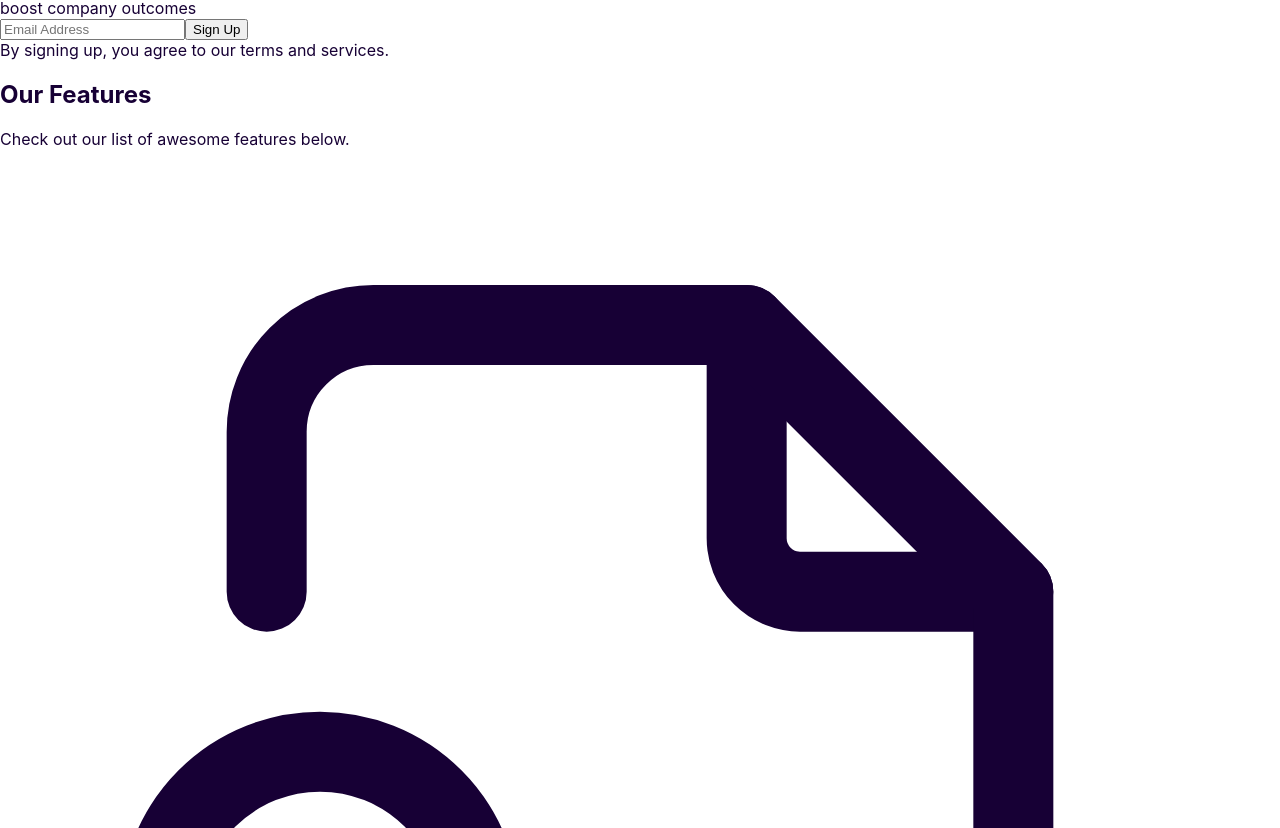
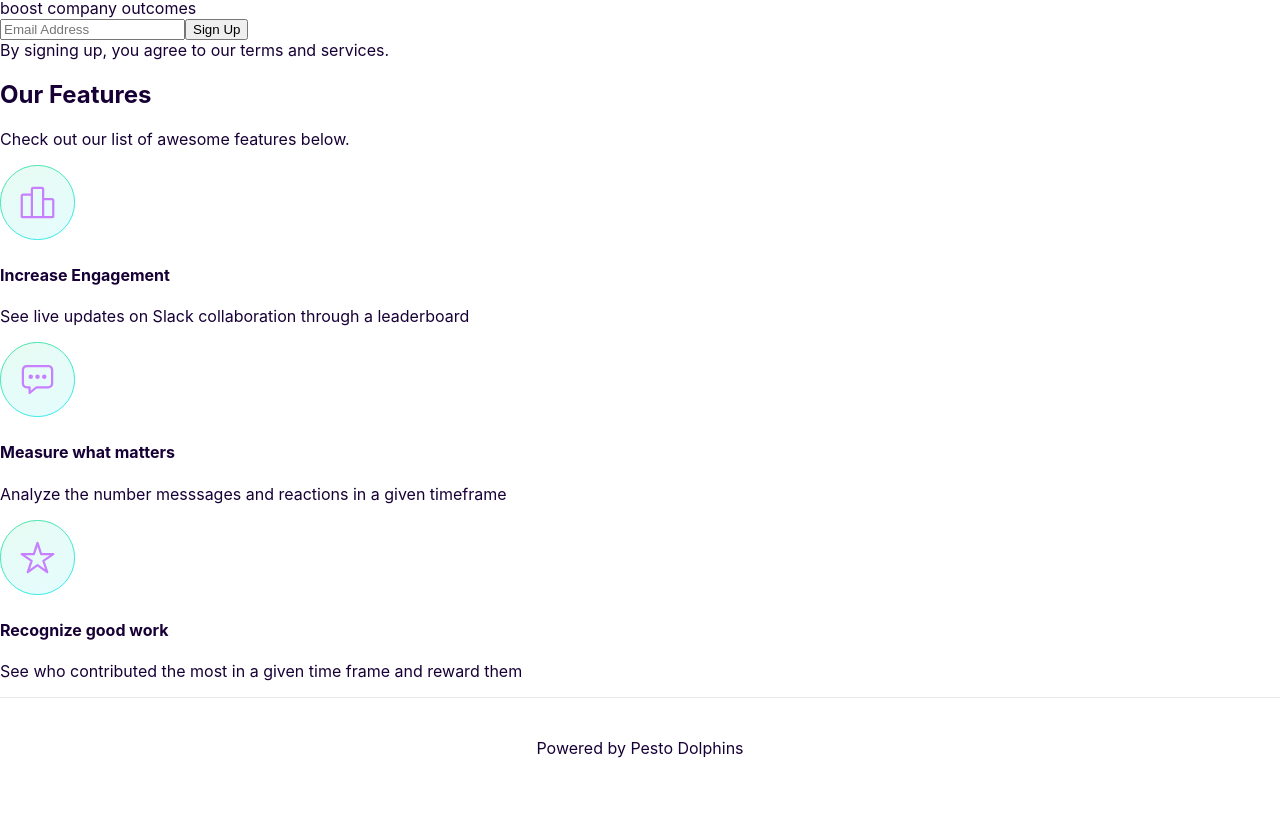
Before and after one commit to spd1-3/pesto-dolphins, a Next.js app in the folder Frontend/: page / in a window 1280 px wide. Shown: the part 2752-3580 px from the top of the page. After the commit the page ends 3549 px from the top, so only its background shows below. Built offline with nearby package versions, Linux system fonts and the light colour scheme.

Commit message:
Update landing page features to match designs

```diff
--- a/Frontend/pages/index.js
+++ b/Frontend/pages/index.js
@@ -10,7 +10,7 @@ export default function Home() {
             </Head>
             <header className="w-full px-3 antialiased bg-indigo-600 select-none lg:px-6">
                 <div className="mx-auto max-w-7xl">
-        <nav className="flex items-center w-full h-24" xData="{ showMenu: false }">
+                    <nav className="flex items-center w-full h-24">
                         <div className="relative flex flex-wrap items-center justify-between w-full h-24 mx-auto font-medium md:justify-center">
                             <a href="#_" className="w-1/4 py-4 pl-6 pr-4 md:pl-4 md:py-0">
                                 <span className="text-xl font-black leading-none text-white select-none logo">pesto<br />dolphins<span className="text-pink-500">.</span></span>
@@ -60,89 +60,75 @@ export default function Home() {
                     <p className="mt-2 text-lg text-center text-gray-600">Check out our list of awesome features below.</p>
                     <div className="grid grid-cols-4 gap-8 mt-10 sm:grid-cols-8 lg:grid-cols-12 sm:px-8 xl:px-0">
 
-            <div className="relative flex flex-col items-center justify-between col-span-4 px-8 py-12 space-y-4 overflow-hidden bg-gray-100 sm:rounded-xl">
-                <div className="p-3 text-white bg-blue-500 rounded-full">
-                    <svg xmlns="http://www.w3.org/2000/svg" className="w-8 h-8 " viewBox="0 0 24 24" strokeWidth="1.5" stroke="currentColor" fill="none" strokeLinecap="round" strokeLinejoin="round">
-                        <path stroke="none" d="M0 0h24v24H0z" fill="none" />
-                        <path d="M14 3v4a1 1 0 0 0 1 1h4" />
-                        <path d="M5 8v-3a2 2 0 0 1 2 -2h7l5 5v11a2 2 0 0 1 -2 2h-5" />
-                        <circle cx="6" cy="14" r="3" />
-                        <path d="M4.5 17l-1.5 5l3 -1.5l3 1.5l-1.5 -5" />
+                        <div className="relative flex flex-col items-center justify-between col-span-4 px-8 py-12 space-y-4 overflow-hidden sm:rounded-xl">
+                            <div className="p-3 text-white">
+                                <svg width="75" height="75" viewBox="0 0 100 100" fill="none" xmlns="http://www.w3.org/2000/svg">
+                                    <circle cx="50" cy="50" r="50" fill="url(#paint0_linear)" fillOpacity="0.1"/>
+                                    <circle cx="50" cy="50" r="49.5" stroke="url(#paint1_linear)"/>
+                                    <path d="M29 41V68.75C29 68.9489 29.079 69.1397 29.2197 69.2803C29.3603 69.421 29.5511 69.5 29.75 69.5H42.5V41C42.5 40.6022 42.342 40.2206 42.0607 39.9393C41.7794 39.658 41.3978 39.5 41 39.5H30.5C30.1022 39.5 29.7206 39.658 29.4393 39.9393C29.158 40.2206 29 40.6022 29 41V41ZM56 30.5H44C43.6022 30.5 43.2206 30.658 42.9393 30.9393C42.658 31.2206 42.5 31.6022 42.5 32V69.5H57.5V32C57.5 31.6022 57.342 31.2206 57.0607 30.9393C56.7794 30.658 56.3978 30.5 56 30.5V30.5ZM69.5 45.5H59C58.6022 45.5 58.2206 45.658 57.9393 45.9393C57.658 46.2206 57.5 46.6022 57.5 47V69.5H70.25C70.4489 69.5 70.6397 69.421 70.7803 69.2803C70.921 69.1397 71 68.9489 71 68.75V47C71 46.6022 70.842 46.2206 70.5607 45.9393C70.2794 45.658 69.8978 45.5 69.5 45.5Z" stroke="#C780FF" strokeWidth="3" strokeLinecap="round" strokeLinejoin="round"/>
+                                    <defs>
+                                        <linearGradient id="paint0_linear" x1="0" y1="0" x2="50" y2="100" gradientUnits="userSpaceOnUse">
+                                            <stop stopColor="#1EDC83"/>
+                                            <stop offset="1" stopColor="#00E4E4"/>
+                                        </linearGradient>
+                                        <linearGradient id="paint1_linear" x1="0" y1="0" x2="50" y2="100" gradientUnits="userSpaceOnUse">
+                                            <stop stopColor="#1EDC83"/>
+                                            <stop offset="1" stopColor="#00E4E4"/>
+                                        </linearGradient>
+                                    </defs>
                                 </svg>
                             </div>
-                <h4 className="text-xl font-medium text-gray-700">Certifications</h4>
-                <p className="text-base text-center text-gray-500">Each of our plan will provide you and your team with certifications.</p>
+                            <h4 className="text-xl font-medium text-gray-700">Increase Engagement</h4>
+                            <p className="text-base text-center text-gray-500">See live updates on Slack collaboration through a leaderboard</p>
                         </div>
 
-            <div className="flex flex-col items-center justify-between col-span-4 px-8 py-12 space-y-4 bg-gray-100 sm:rounded-xl">
-                <div className="p-3 text-white bg-blue-500 rounded-full">
-                    <svg xmlns="http://www.w3.org/2000/svg" className="w-8 h-8 " viewBox="0 0 24 24" strokeWidth="1.5" stroke="currentColor" fill="none" strokeLinecap="round" strokeLinejoin="round">
-                        <path stroke="none" d="M0 0h24v24H0z" fill="none" />
-                        <path d="M18 8a3 3 0 0 1 0 6" />
-                        <path d="M10 8v11a1 1 0 0 1 -1 1h-1a1 1 0 0 1 -1 -1v-5" />
-                        <path d="M12 8h0l4.524 -3.77a0.9 .9 0 0 1 1.476 .692v12.156a0.9 .9 0 0 1 -1.476 .692l-4.524 -3.77h-8a1 1 0 0 1 -1 -1v-4a1 1 0 0 1 1 -1h8" />
+                        <div className="flex flex-col items-center justify-between col-span-4 px-8 py-12 space-y-4 sm:rounded-xl">
+                            <div className="p-3 text-white">
+                                <svg width="75" height="75" viewBox="0 0 100 100" fill="none" xmlns="http://www.w3.org/2000/svg">
+                                    <circle cx="50" cy="50" r="50" fill="url(#paint0_linear)" fillOpacity="0.1"/>
+                                    <circle cx="50" cy="50" r="49.5" stroke="url(#paint1_linear)"/>
+                                    <path d="M64.25 32H35.75C34.3588 32.004 33.0258 32.5584 32.0421 33.5421C31.0584 34.5258 30.504 35.8588 30.5 37.25V55.25C30.504 56.6412 31.0584 57.9742 32.0421 58.9579C33.0258 59.9416 34.3588 60.496 35.75 60.5H39.5V68L48.2863 60.6744C48.4212 60.5617 48.5914 60.5 48.7672 60.5H64.25C65.6412 60.496 66.9742 59.9416 67.9579 58.9579C68.9416 57.9742 69.496 56.6412 69.5 55.25V37.25C69.496 35.8588 68.9416 34.5258 67.9579 33.5421C66.9742 32.5584 65.6412 32.004 64.25 32V32Z" stroke="#C780FF" strokeWidth="3" strokeLinejoin="round"/>
+                                    <path d="M42.5 46.25C42.5 47.0784 41.8284 47.75 41 47.75C40.1716 47.75 39.5 47.0784 39.5 46.25C39.5 45.4216 40.1716 44.75 41 44.75C41.8284 44.75 42.5 45.4216 42.5 46.25Z" fill="black" stroke="#C780FF" strokeWidth="3"/>
+                                    <path d="M51.5 46.25C51.5 47.0784 50.8284 47.75 50 47.75C49.1716 47.75 48.5 47.0784 48.5 46.25C48.5 45.4216 49.1716 44.75 50 44.75C50.8284 44.75 51.5 45.4216 51.5 46.25Z" fill="black" stroke="#C780FF" strokeWidth="3"/>
+                                    <path d="M60.5 46.25C60.5 47.0784 59.8284 47.75 59 47.75C58.1716 47.75 57.5 47.0784 57.5 46.25C57.5 45.4216 58.1716 44.75 59 44.75C59.8284 44.75 60.5 45.4216 60.5 46.25Z" fill="black" stroke="#C780FF" strokeWidth="3"/>
+                                    <defs>
+                                        <linearGradient id="paint0_linear" x1="0" y1="0" x2="50" y2="100" gradientUnits="userSpaceOnUse">
+                                            <stop stopColor="#1EDC83"/>
+                                            <stop offset="1" stopColor="#00E4E4"/>
+                                        </linearGradient>
+                                        <linearGradient id="paint1_linear" x1="0" y1="0" x2="50" y2="100" gradientUnits="userSpaceOnUse">
+                                            <stop stopColor="#1EDC83"/>
+                                            <stop offset="1" stopColor="#00E4E4"/>
+                                        </linearGradient>
+                                    </defs>
                                 </svg>
                             </div>
-                <h4 className="text-xl font-medium text-gray-700">Notifications</h4>
-                <p className="text-base text-center text-gray-500">Send out notifications to all your customers to keep them engaged.</p>
+                            <h4 className="text-xl font-medium text-gray-700">Measure what matters</h4>
+                            <p className="text-base text-center text-gray-500">Analyze the number messsages and reactions in a given timeframe</p>
                         </div>
 
-            <div className="flex flex-col items-center justify-between col-span-4 px-8 py-12 space-y-4 bg-gray-100 sm:rounded-xl">
-                <div className="p-3 text-white bg-blue-500 rounded-full">
-                    <svg xmlns="http://www.w3.org/2000/svg" className="w-8 h-8 " viewBox="0 0 24 24" strokeWidth="1.5" stroke="currentColor" fill="none" strokeLinecap="round" strokeLinejoin="round">
-                        <path stroke="none" d="M0 0h24v24H0z" fill="none" />
-                        <polyline points="12 3 20 7.5 20 16.5 12 21 4 16.5 4 7.5 12 3" />
-                        <line x1="12" y1="12" x2="20" y2="7.5" />
-                        <line x1="12" y1="12" x2="12" y2="21" />
-                        <line x1="12" y1="12" x2="4" y2="7.5" />
-                        <line x1="16" y1="5.25" x2="8" y2="9.75" />
+                        <div className="flex flex-col items-center justify-between col-span-4 px-8 py-12 space-y-4 sm:rounded-xl">
+                            <div className="p-3 text-white">
+                            <svg width="75" height="75" viewBox="0 0 100 100" fill="none" xmlns="http://www.w3.org/2000/svg">
+                                    <circle cx="50" cy="50" r="50" fill="url(#paint0_linear)" fillOpacity="0.1"/>
+                                    <circle cx="50" cy="50" r="49.5" stroke="url(#paint1_linear)"/>
+                                <path d="M71 45.5H54.875L50 30.5L45.125 45.5H29L42.125 54.5L37.0625 69.5L50 60.125L62.9375 69.5L57.875 54.5L71 45.5Z" stroke="#C780FF" strokeWidth="3" strokeLinejoin="round"/>
+                                <defs>
+                                    <linearGradient id="paint0_linear" x1="0" y1="0" x2="50" y2="100" gradientUnits="userSpaceOnUse">
+                                        <stop stopColor="#1EDC83"/>
+                                        <stop offset="1" stopColor="#00E4E4"/>
+                                    </linearGradient>
+                                    <linearGradient id="paint1_linear" x1="0" y1="0" x2="50" y2="100" gradientUnits="userSpaceOnUse">
+                                        <stop stopColor="#1EDC83"/>
+                                        <stop offset="1" stopColor="#00E4E4"/>
+                                    </linearGradient>
+                                </defs>
                             </svg>
+
                             </div>
-                <h4 className="text-xl font-medium text-gray-700">Bundles</h4>
-                <p className="text-base text-center text-gray-500">High-quality bundles of awesome tools to help you out.</p>
+                            <h4 className="text-xl font-medium text-gray-700">Recognize good work</h4>
+                            <p className="text-base text-center text-gray-500">See who contributed the most in a given time frame and reward them</p>
                         </div>
-
-            <div className="flex flex-col items-center justify-between col-span-4 px-8 py-12 space-y-4 bg-gray-100 sm:rounded-xl">
-                <div className="p-3 text-white bg-blue-500 rounded-full">
-                    <svg xmlns="http://www.w3.org/2000/svg" className="w-8 h-8 " viewBox="0 0 24 24" strokeWidth="1.5" stroke="currentColor" fill="none" strokeLinecap="round" strokeLinejoin="round">
-                        <path stroke="none" d="M0 0h24v24H0z" fill="none" />
-                        <path d="M8 9l3 3l-3 3" />
-                        <line x1="13" y1="15" x2="16" y2="15" />
-                        <rect x="3" y="4" width="18" height="16" rx="2" />
-                    </svg>
-                </div>
-                <h4 className="text-xl font-medium text-gray-700">Developer Tools</h4>
-                <p className="text-base text-center text-gray-500">Developer tools to help grow your application and keep it up-to-date.</p>
-            </div>
-
-            <div className="flex flex-col items-center justify-between col-span-4 px-8 py-12 space-y-4 bg-gray-100 sm:rounded-xl">
-                <div className="p-3 text-white bg-blue-500 rounded-full">
-                    <svg xmlns="http://www.w3.org/2000/svg" className="w-8 h-8 " viewBox="0 0 24 24" strokeWidth="1.5" stroke="currentColor" fill="none" strokeLinecap="round" strokeLinejoin="round">
-                        <path stroke="none" d="M0 0h24v24H0z" fill="none" />
-                        <line x1="9.5" y1="11" x2="9.51" y2="11" />
-                        <line x1="14.5" y1="11" x2="14.51" y2="11" />
-                        <path d="M9.5 15a3.5 3.5 0 0 0 5 0" />
-                        <path d="M7 5h1v-2h8v2h1a3 3 0 0 1 3 3v9a3 3 0 0 1 -3 3v1h-10v-1a3 3 0 0 1 -3 -3v-9a3 3 0 0 1 3 -3" />
-                    </svg>
-                </div>
-                <h4 className="text-xl font-medium text-gray-700">Building Blocks</h4>
-                <p className="text-base text-center text-gray-500">The right kind of building blocks to take your company to the next level.</p>
-            </div>
-
-            <div className="flex flex-col items-center justify-between col-span-4 px-8 py-12 space-y-4 bg-gray-100 sm:rounded-xl">
-                <div className="p-3 text-white bg-blue-500 rounded-full">
-                    <svg xmlns="http://www.w3.org/2000/svg" className="w-8 h-8 " viewBox="0 0 24 24" strokeWidth="1.5" stroke="currentColor" fill="none" strokeLinecap="round" strokeLinejoin="round">
-                        <path stroke="none" d="M0 0h24v24H0z" fill="none" />
-                        <line x1="15" y1="5" x2="15" y2="7" />
-                        <line x1="15" y1="11" x2="15" y2="13" />
-                        <line x1="15" y1="17" x2="15" y2="19" />
-                        <path d="M5 5h14a2 2 0 0 1 2 2v3a2 2 0 0 0 0 4v3a2 2 0 0 1 -2 2h-14a2 2 0 0 1 -2 -2v-3a2 2 0 0 0 0 -4v-3a2 2 0 0 1 2 -2" />
-                    </svg>
-                </div>
-                <h4 className="text-xl font-medium text-gray-700">Coupons</h4>
-                <p className="text-base text-center text-gray-500">Coupons system to provide special offers and discounts for your app.</p>
-            </div>
-
                     </div>
                 </div>
             </section>
```
Lines whose indentation alone changed are shown as unchanged.
